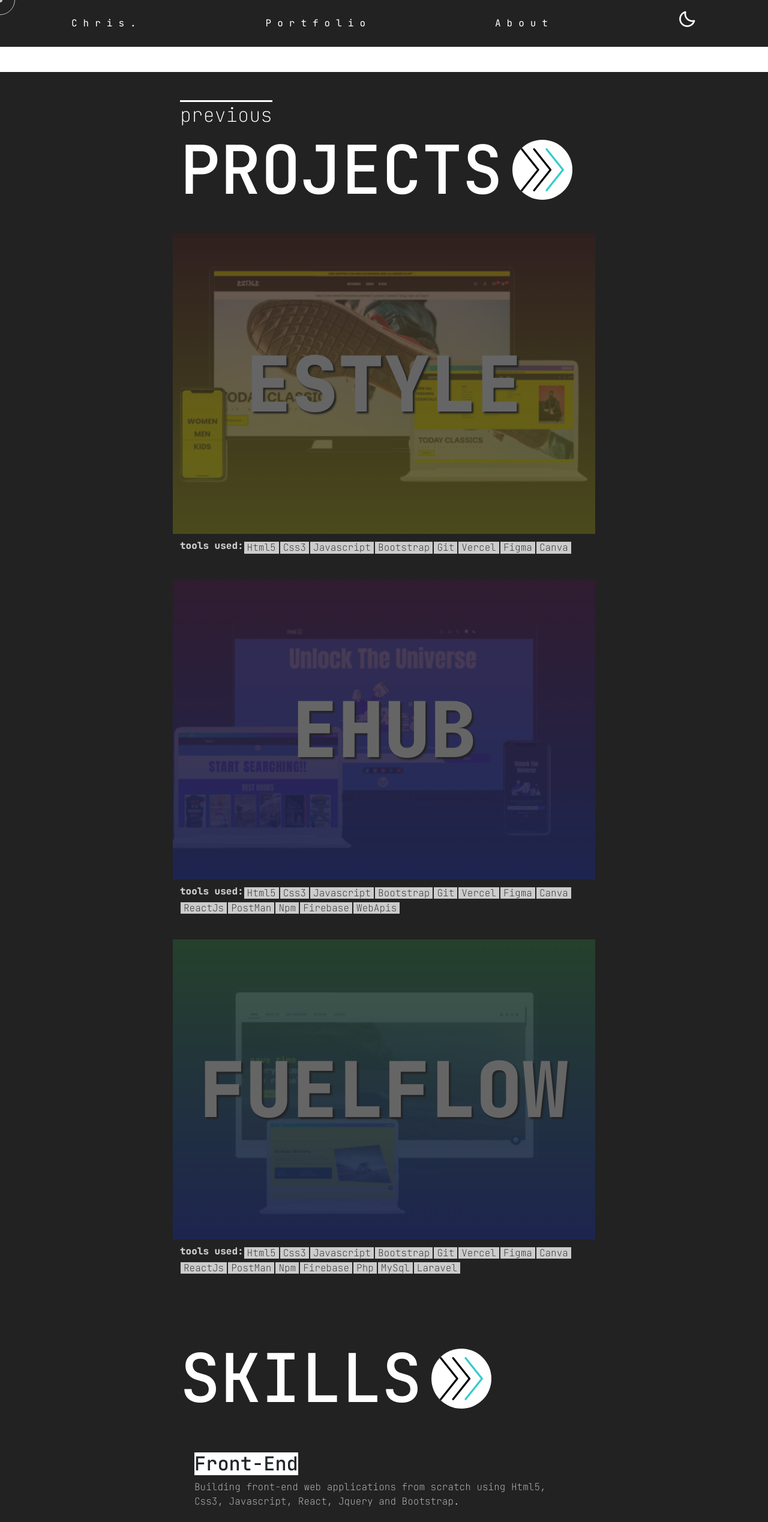
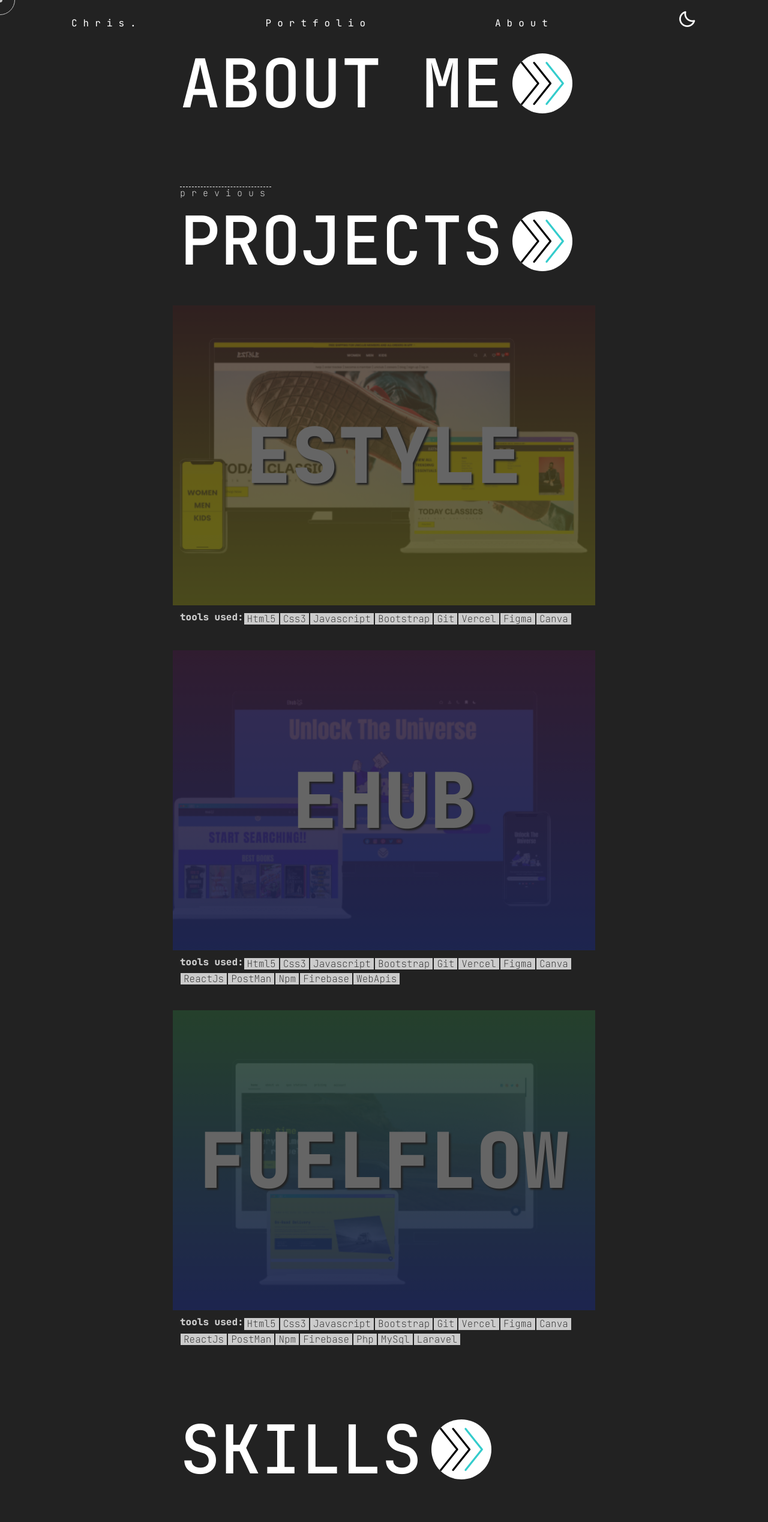
Before and after one commit to Christiannaira/chrisnaira, a React (Vite) app: page /about in a window 1280 px wide. Shown: the top 2537 px of the page at 60% size. Built offline with nearby package versions, Linux system fonts and the light colour scheme.

Commit message:
added testimonals and about section design

```diff
--- a/package.json
+++ b/package.json
@@ -14,7 +14,8 @@
     "react": "^18.2.0",
     "react-dom": "^18.2.0",
     "react-helmet": "^6.1.0",
-    "react-router-dom": "^6.14.1"
+    "react-router-dom": "^6.14.1",
+    "swiper": "^10.0.4"
   },
   "devDependencies": {
     "@types/react": "^18.2.14",
--- a/src/components/About.jsx
+++ b/src/components/About.jsx
@@ -2,6 +2,7 @@ import Wave from '../assets/wave.gif'
 import Happy from '../assets/happy.gif';
 import Profile from '../assets/profile.jpg';;
 import Profile2 from '../assets/profile2.jpg';;
+import FastForward from '../assets/fast-forward.gif';
 
 function About() {
     return (
@@ -49,8 +50,13 @@ function About() {
 
             <section className="about" id="about">
 
-                <div className="about-content">
-                    asddas
+                <div className="about-content container-sm">
+
+                    <div className="about-main ">
+                        <span>know more</span>
+                        <h2 className='d-flex align-items-center'>ABOUT ME <img src={FastForward} alt="" width={'100px'} className='rounded-pill ms-3' /> </h2>
+                    </div>
+
                 </div>
 
             </section>
--- a/src/components/Layout.jsx
+++ b/src/components/Layout.jsx
@@ -21,6 +21,7 @@ function Layout() {
             <Portfolio />
             <Skills />
             <Review />
+            <About />
 
 
         </>
--- a/src/components/Navigational.jsx
+++ b/src/components/Navigational.jsx
@@ -22,7 +22,7 @@ function Navigational() {
 
                     <a href="/" className="logo">Chris.</a>
                     <a href="#portfolio">Portfolio</a>
-                    <a href="about">About</a>
+                    <a href="#about">About</a>
                     <h2 onClick={() => {
                         Turn();
                     }}><i class='bx bx-moon' id="bx"></i></h2>
--- a/src/components/Reviews.jsx
+++ b/src/components/Reviews.jsx
@@ -1,4 +1,13 @@
+import FastForward from '../assets/fast-forward.gif';
 
+import React, { useRef, useState } from 'react';
+// Import Swiper React components
+import { Swiper, SwiperSlide } from 'swiper/react';
+
+import 'swiper/css';
+import 'swiper/css/effect-cards';
+
+import { EffectCards } from 'swiper/modules';
 
 function Review() {
     return (
@@ -6,15 +15,48 @@ function Review() {
             <section className="reviews" id="reviews">
                 <div className="reviews-content container">
 
-                    <div className="reviews-main">
-                        <span>what they are saying</span>
-                        <h2>ABOUT ME</h2>
-
+                    <div className="reviews-main ">
+                        <span>my colleagues</span>
+                        <h2 className='d-flex align-items-center'>TESTIMONIALS <img src={FastForward} alt="" width={'100px'} className='rounded-pill ms-3' /> </h2>
                     </div>
 
                     <div className="colleagues">
 
+                        <Swiper
+                            effect={'cards'}
+                            grabCursor={true}
+                            modules={[EffectCards]}
+                            className="mySwiper"
+                        >
+                            <SwiperSlide>
 
+                                <div className="reviewOne colleagues_review">
+
+                                    <div className="profile">
+
+                                    </div>
+
+                                    <div className="profile-text">
+                                        <p>Lorem ipsum dolor sit, amet consectetur adipisicing elit. Saepe, consequatur! Dolorem commodi id natus sit nesciunt tenetur, dolores ullam cumque, fugiat temporibus, debitis nemo. Dicta deleniti nisi molestiae soluta unde!</p>
+                                    </div>
+
+                                </div>
+
+                            </SwiperSlide>
+
+
+                            <SwiperSlide>
+
+
+                            </SwiperSlide>
+
+
+                            <SwiperSlide>
+
+
+                            </SwiperSlide>
+
+                        </Swiper>
 
                     </div>
 
--- a/src/style.css
+++ b/src/style.css
@@ -296,10 +296,11 @@ h3.text {
 }
 
 .portfolio-main span {
-    font-size: 2rem;
+    font-size: 15px;
     color: #fff;
     font-weight: 100;
-    border-top: 3px solid #fff;
+    border-top: 1px dashed #fff;
+    letter-spacing: 10px;
 }
 
 .portfolio-main h2 {
@@ -398,17 +399,35 @@ h3.text {
 }
 
 .skills-category .category {
+    position: relative;
     padding: 1.5rem;
 }
 
 .skills-category .category h2 {
     display: inline-block;
     background-color: #fff;
+    letter-spacing: 10px;
 }
 
 .skills-category .category p {
+    position: relative;
+    margin-top: 1rem;
+    border-left: 1px solid #ccc;
+    padding-left: 1rem;
     color: #ccc;
     font-weight: 100;
+}
+
+.skills-category p::before {
+    content: '';
+    width: 3px;
+    padding: 3px;
+    border-radius: 30px;
+    background-color: #fff;
+    position: absolute;
+    z-index: 10002;
+    top: -3px;
+    left: -3px;
 }
 
 /*review section design*/
@@ -432,8 +451,100 @@ h3.text {
 }
 
 .reviews-main span {
-    font-size: 1rem;
+    font-size: 15px;
     color: #fff;
     font-weight: 100;
-    border-top: 3px solid #fff;
+    border-top: 1px dashed #fff;
+    letter-spacing: 10px;
 }
+
+.reviews-content .colleagues {
+    margin-top: 3rem;
+}
+
+.swiper {
+    width: 500px;
+    height: 420px;
+}
+
+.swiper-slide {
+    display: flex;
+    align-items: center;
+    justify-content: center;
+    border-radius: 18px;
+    font-size: 22px;
+    font-weight: bold;
+    color: #fff;
+    border: 1px dashed #222;
+}
+
+.swiper-slide .colleagues_review p {
+    color: #444;
+    font-weight: 100;
+}
+
+.swiper-slide:nth-child(1n) {
+    background-color: yellow;
+}
+
+.swiper-slide:nth-child(2n) {
+    background-color: #eee;
+}
+
+.swiper-slide:nth-child(3n) {
+    background-color: yellow;
+}
+
+.swiper-slide:nth-child(4n) {
+    background-color: #eee;
+}
+
+.swiper-slide:nth-child(5n) {
+    background-color: yellow;
+}
+
+.swiper-slide:nth-child(6n) {
+    background-color: #eee;
+}
+
+.swiper-slide:nth-child(7n) {
+    background-color: yellow;
+}
+
+.swiper-slide:nth-child(8n) {
+    background-color: #eee;
+}
+
+.swiper-slide:nth-child(9n) {
+    background-color: yellow;
+}
+
+.swiper-slide:nth-child(10n) {
+    background-color: #eee;
+}
+
+/*about section design*/
+
+.about {
+    background-color: #222;
+    display: flex;
+    align-items: center;
+    justify-content: center;
+}
+
+.about-content {
+    margin: 0 15rem;
+}
+
+.about-main h2 {
+    color: #fff;
+    font-size: 7rem;
+}
+
+.about-main span {
+    font-size: 15px;
+    color: #fff;
+    font-weight: 100;
+    border-top: 1px dashed #fff;
+    letter-spacing: 10px;
+}
```
Also changed, not shown: 1 other file (tests, documents, lock files or other folders).
